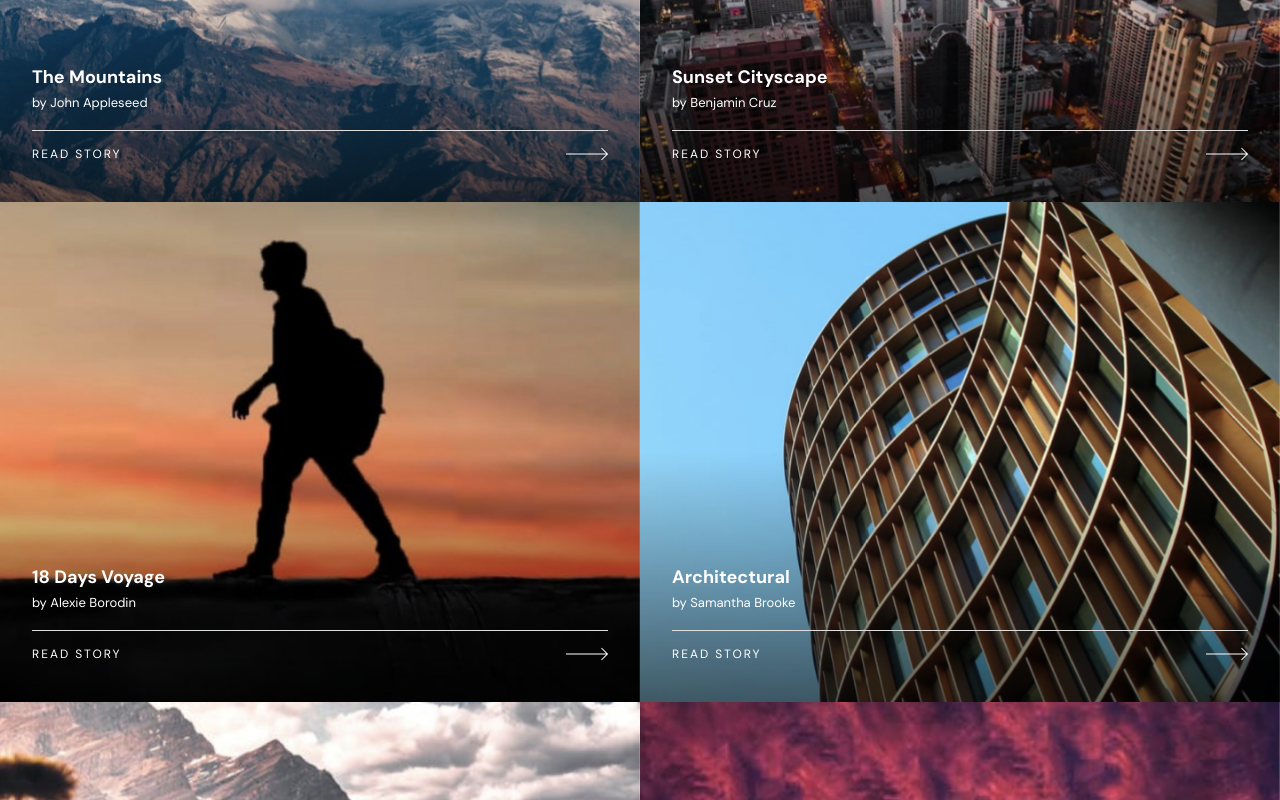
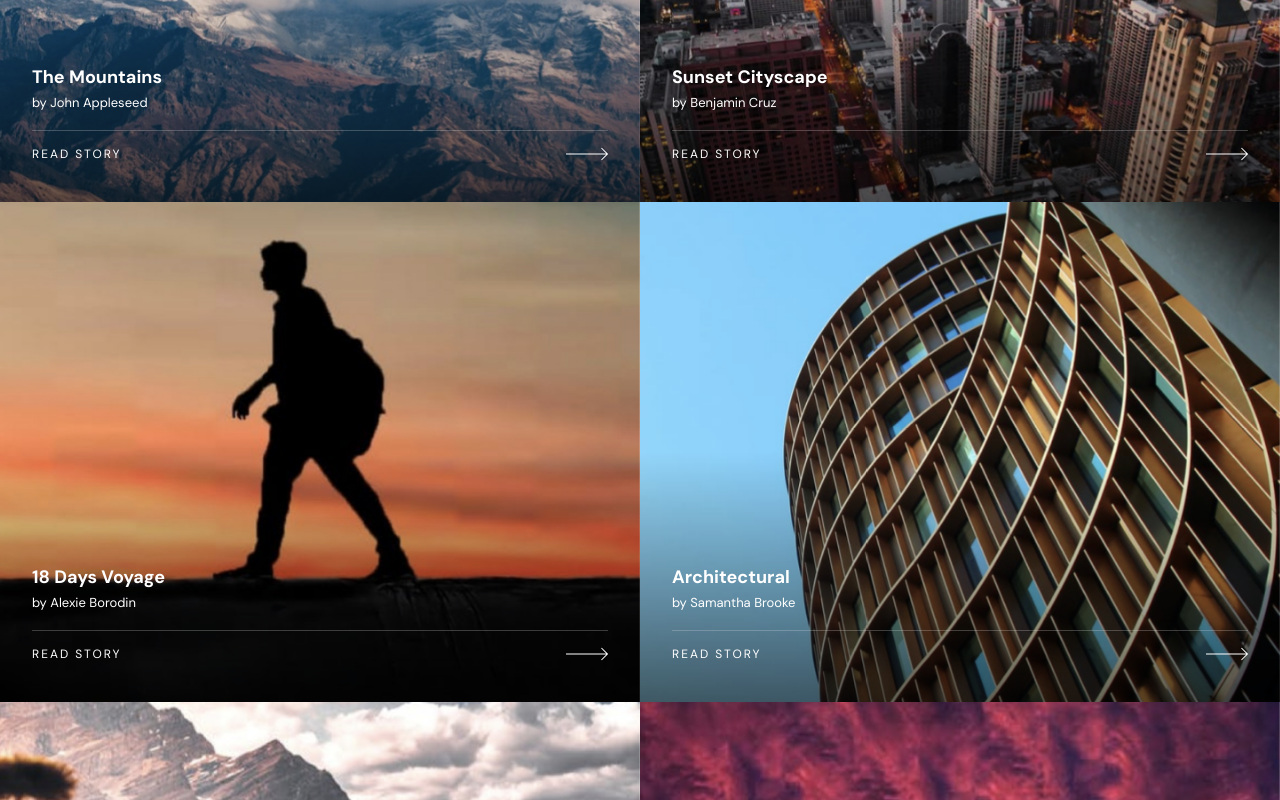
Before and after one commit to sergioreynoso/photosnap-multi-page-website, a Next.js app: page /stories in a window 1280 px wide. Shown: the part 1020-1820 px from the top of the page. Built offline with nearby package versions, Linux system fonts and the light colour scheme.

Commit message:
add more opacity to divider

```diff
--- a/src/components/cards/story-card.tsx
+++ b/src/components/cards/story-card.tsx
@@ -65,7 +65,7 @@ export default function StoriesCard({ data, showDate = false }: Props) {
           </motion.p>
           <motion.div variants={childVariant} className="my-[15px] w-full">
             <Separator.Root
-              className="bg-brand-grey data-[orientation=horizontal]:h-px data-[orientation=vertical]:h-full data-[orientation=horizontal]:w-full data-[orientation=vertical]:w-px"
+              className="bg-brand-grey opacity-25 data-[orientation=horizontal]:h-px data-[orientation=vertical]:h-full data-[orientation=horizontal]:w-full data-[orientation=vertical]:w-px"
               orientation="horizontal"
             />
           </motion.div>
```
